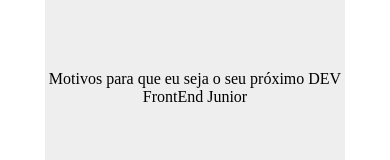
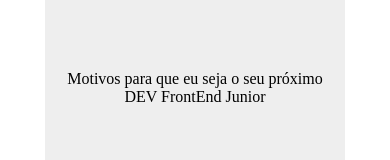
Before and after one commit to matheusmfeitoza/React-Slider, a React (Create React App) app: page / in a window 390 px wide. Shown: the part 134-294 px from the top of the page. Built offline with nearby package versions, Linux system fonts and the light colour scheme.

Commit message:
Ajust on text in mobile version

```diff
--- a/src/components/slider/slider.module.css
+++ b/src/components/slider/slider.module.css
@@ -15,6 +15,11 @@
   padding: 10rem 0;
   text-align: center;
   border-radius: 5px;
+}
+@media (max-width: 550px) {
+  .item p {
+    padding: 0 10px;
+  }
 }
 
 .button {
```
